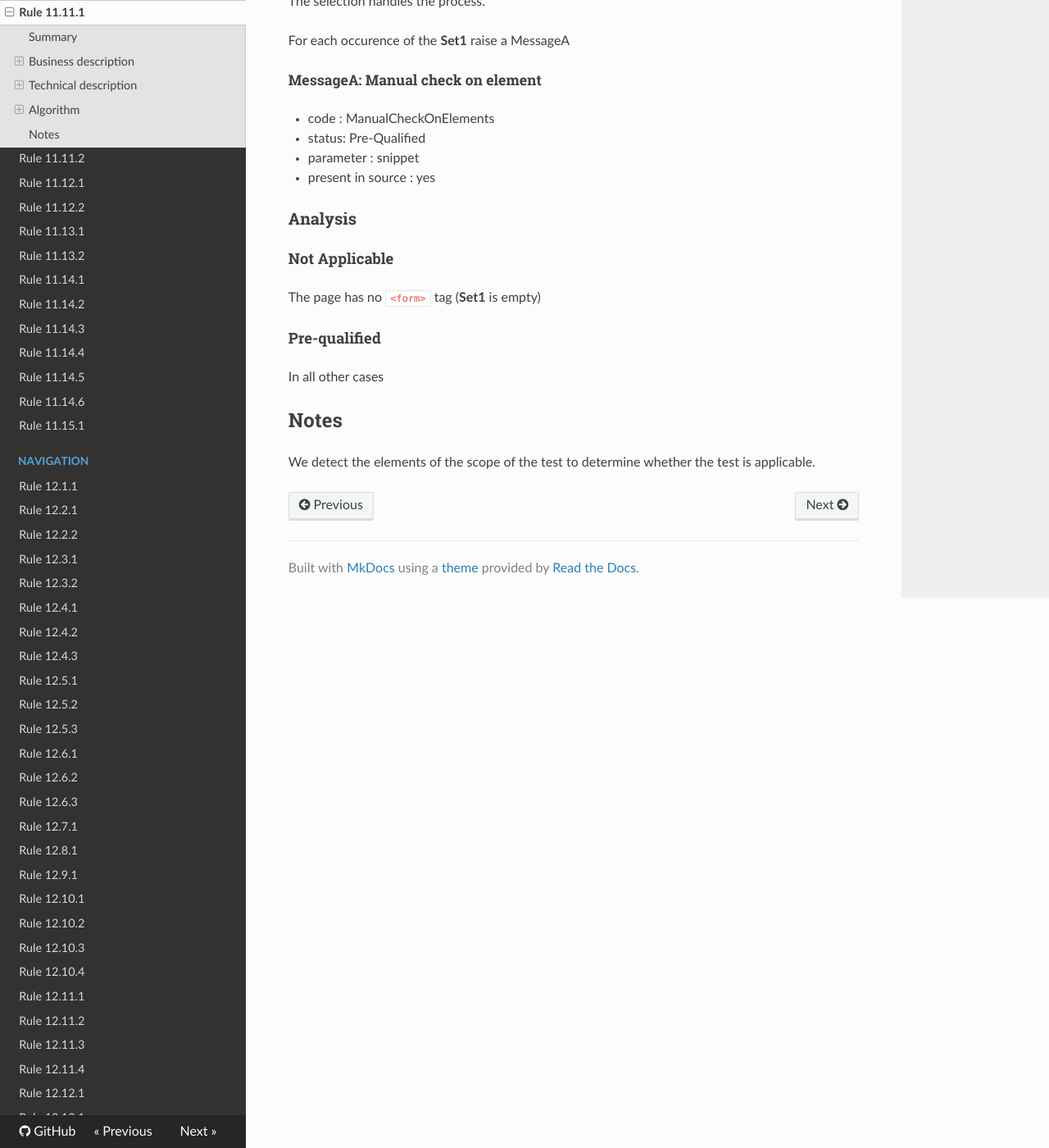
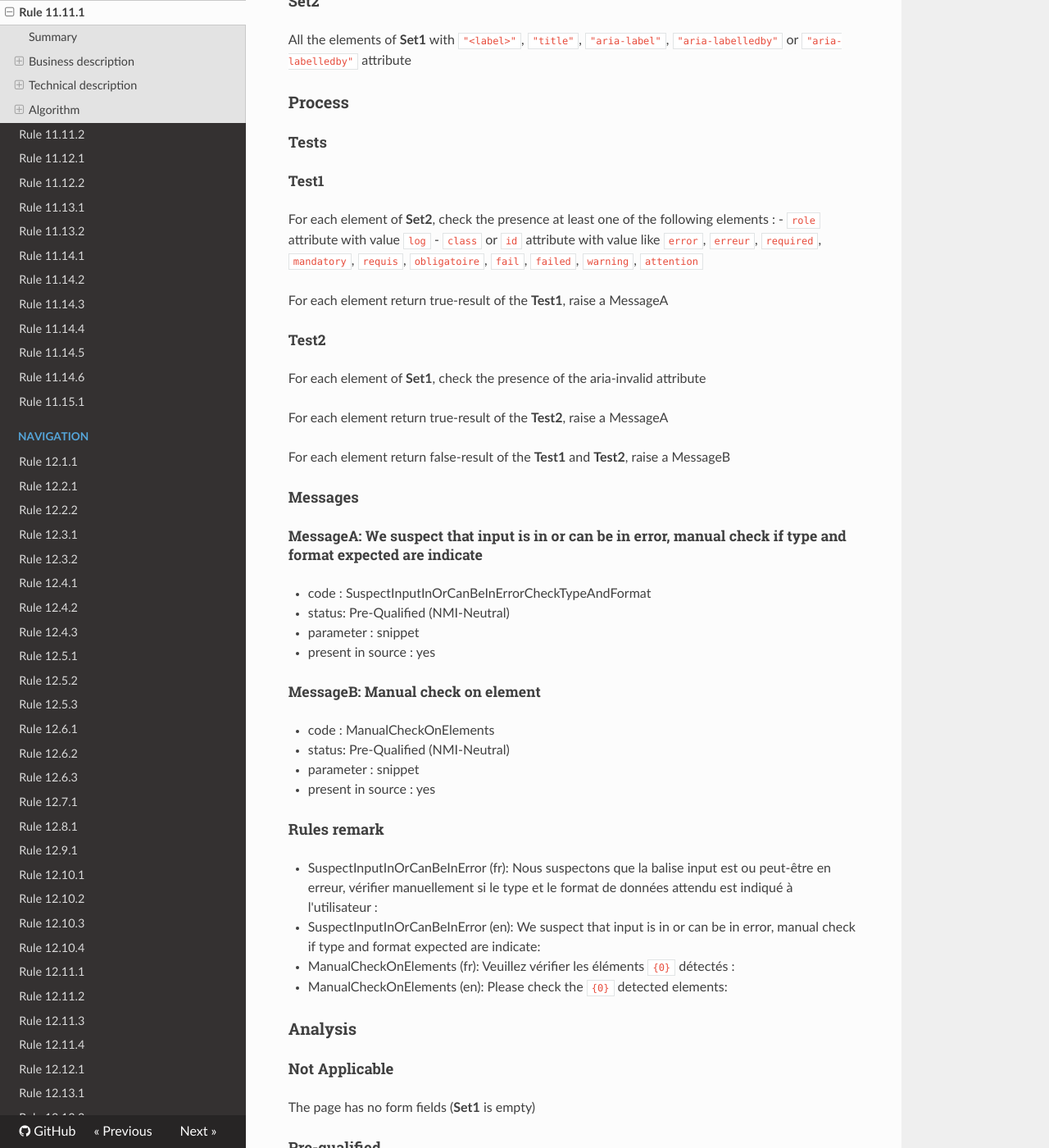
Before and after one commit to Tanaguru/RGAA3-2016, an MkDocs documentation site: the page built from docs/Rule-11-11-1.md, in a window 1280 px wide and 1400 px high, scrolled down 1372 px. Shown: the whole window at 82% size. Built offline with MkDocs 1.6.1, drawn with Linux system fonts in a browser that asks for light colours; nearby versions of some CDN libraries; old or Windows-style settings are respelled for this version of MkDocs; some of the changed text lies outside the part shown.

Commit message:
Update tests 11.11.1

```diff
--- a/docs/Rule-11-11-1.md
+++ b/docs/Rule-11-11-1.md
@@ -40,34 +40,78 @@ Pour chaque formulaire, pour chaque erreur de saisie, <a href="http://references
 
 #### Set1
 
-All the `<form>` tags (form)
+All the `<input>` tags with a `"type"` attribute equals to:
+-  "text"
+-   or "password"
+-   or "checkbox"
+-   or "radio"
+-   or "file"
+-   or "search"
+-   or "tel"
+-   or "email"
+-   or "number"
+-   or "url"
+-   or "date"
+-   or "range"
+-   or "color"
+-   or "time"
+
+AND all the `<textarea>`, `<select>`, `<datalist>`, `<keygen>` tags
+
+#### Set2
+
+All the elements of **Set1** with `"<label>"`, `"title"`, `"aria-label"`, `"aria-labelledby"` or `"aria-labelledby"` attribute
 
 ### Process
 
-#### Test1
+#### Tests
 
-The selection handles the process.
+##### Test1
 
-For each occurence of the **Set1** raise a MessageA
+For each element of **Set2**, check the presence at least one of the following elements :
+ - `role` attribute with value `log`
+ - `class` or `id` attribute with value like `error`, `erreur`, `required`, `mandatory`, `requis`, `obligatoire`, `fail`, `failed`, `warning`, `attention`
 
-##### MessageA: Manual check on element
+For each element return true-result of the **Test1**, raise a MessageA
+
+##### Test2
+
+For each element of **Set1**, check the presence of the aria-invalid attribute
+
+For each element return true-result of the **Test2**, raise a MessageA
+
+For each element return false-result of the **Test1** and **Test2**, raise a MessageB
+
+#### Messages
+
+##### MessageA: We suspect that input is in or can be in error, manual check if type and format expected are indicate
+
+-   code : SuspectInputInOrCanBeInErrorCheckTypeAndFormat
+-   status: Pre-Qualified (NMI-Neutral)
+-   parameter : snippet
+-   present in source : yes
+
+##### MessageB: Manual check on element
 
 -   code : ManualCheckOnElements
--   status: Pre-Qualified
+-   status: Pre-Qualified (NMI-Neutral)
 -   parameter : snippet
 -   present in source : yes
+
+#### Rules remark
+
+ * SuspectInputInOrCanBeInError (fr): Nous suspectons que la balise input est ou peut-&ecirc;tre en erreur, v&eacute;rifier manuellement si le type et le format de donn&eacute;es attendu est indiqu&eacute; &agrave; l'utilisateur :
+ * SuspectInputInOrCanBeInError (en): We suspect that input is in or can be in error, manual check if type and format expected are indicate:
+
+ * ManualCheckOnElements (fr): Veuillez v&eacute;rifier les &eacute;l&eacute;ments <code>{0}</code> d&eacute;tect&eacute;s :
+ * ManualCheckOnElements (en): Please check the <code>{0}</code> detected elements:
 
 ### Analysis
 
 #### Not Applicable
 
-The page has no `<form>` tag (**Set1** is empty)
+The page has no form fields (**Set1** is empty)
 
 #### Pre-qualified
 
 In all other cases
-
-## Notes
-
-We detect the elements of the scope of the test to determine whether the
-test is applicable.
```
Also changed, not shown: docs/Rule-11-10-4.md (+0 -1 lines), 3 other files.
